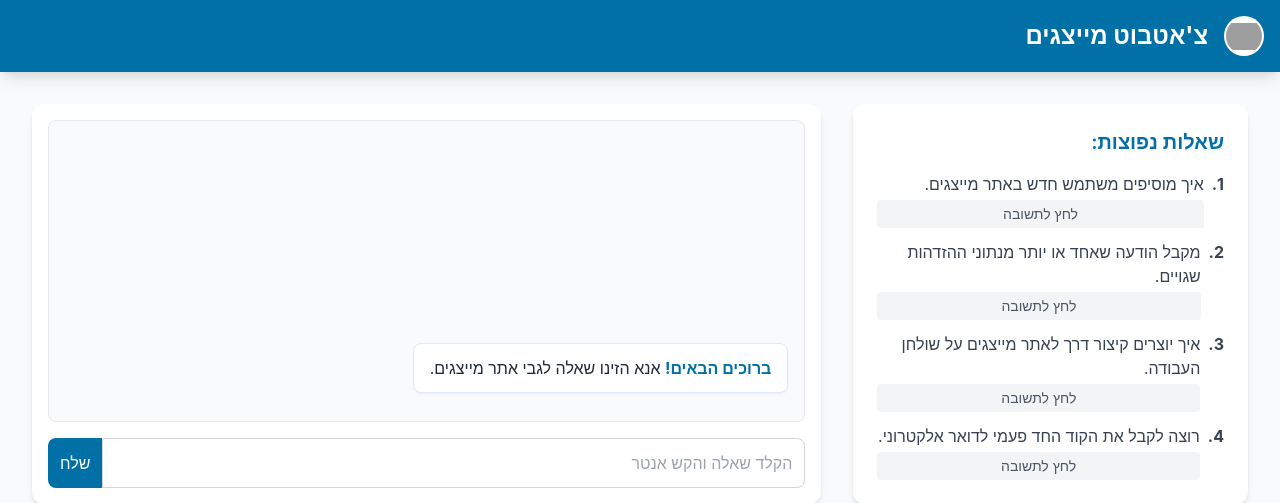
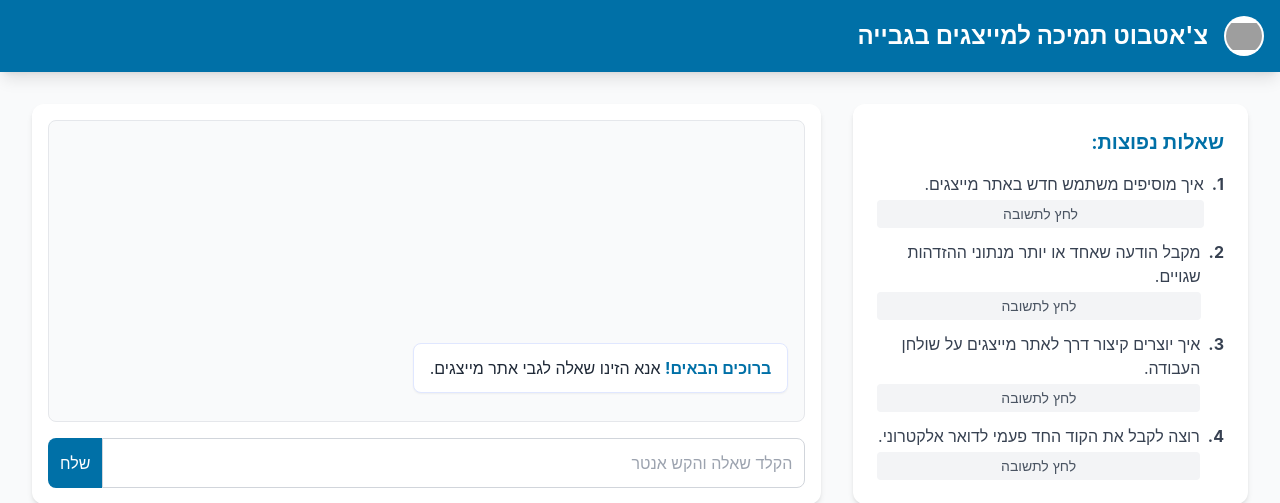
Before and after one commit to arie5981/faq2, a Flask app: page / in a window 1280 px wide. Shown: the top 503 px of the page. Run offline with Flask 3, Linux system fonts and the light colour scheme; some libraries are stand-ins or nearby versions; grey boxes are pictures that could not be loaded.

Commit message:
Update index.html

```diff
--- a/templates/index.html
+++ b/templates/index.html
@@ -98,7 +98,7 @@
         <img src="https://raw.githubusercontent.com/arie5981/faq2/main/logobtl.PNG"
              alt="לוגו הביטוח הלאומי"
              class="header-logo w-10 h-10 ml-4 object-contain bg-white p-0.5 rounded-full">
-        <h1 class="header-title text-2xl font-bold">צ'אטבוט מייצגים</h1>
+        <h1 class="header-title text-2xl font-bold">צ'אטבוט תמיכה למייצגים בגבייה</h1>
     </div>
 
     <!-- עוטף את שטח הצ'אט ושדה הקלט -->
```
